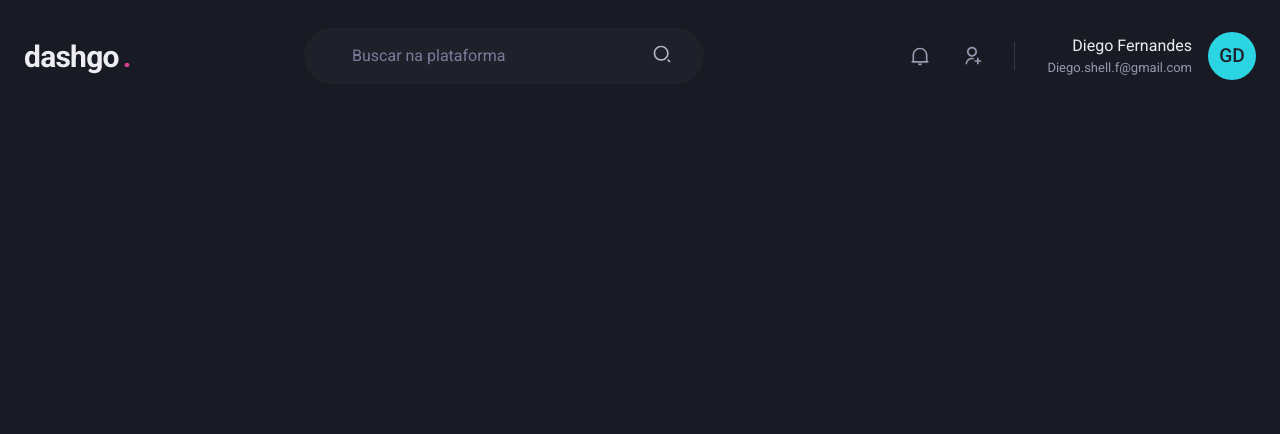
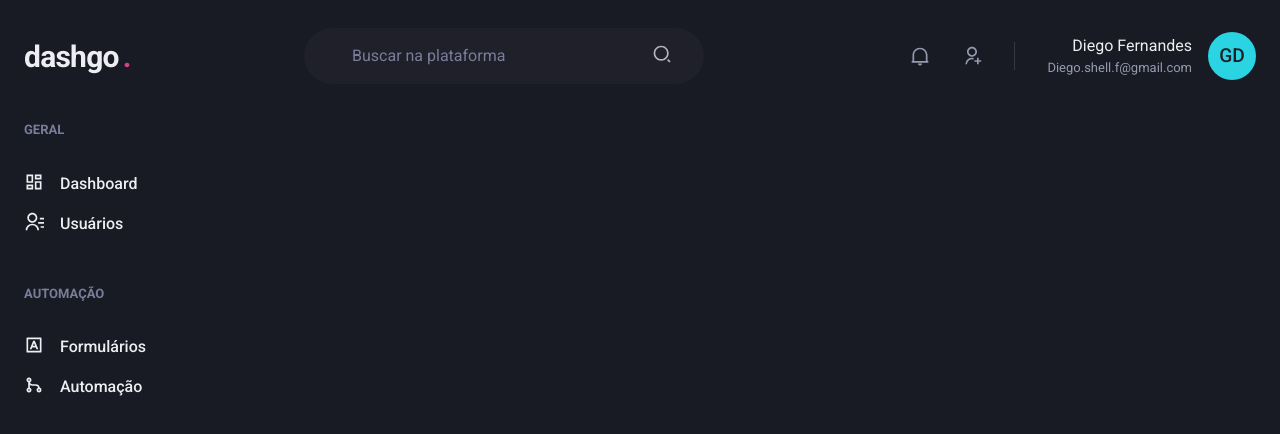
Before and after one commit to GabrielDVpereira/Ignite, a Next.js app in the folder projects/dashgo/: page /dashboard in a window 1280 px wide. Shown: the top 434 px of the page. Built offline with nearby package versions, Linux system fonts and the light colour scheme.

Commit message:
init sidebar

```diff
--- /dev/null
+++ b/projects/dashgo/src/components/Sidebar.tsx
@@ -0,0 +1,57 @@
+import { Box, Stack, Text, Link, Icon } from "@chakra-ui/react";
+import {
+  RiContactsLine,
+  RiDashboardLine,
+  RiGitMergeLine,
+  RiInputMethodLine,
+} from "react-icons/ri";
+
+export function Sidebar() {
+  return (
+    <Box as="aside" w="64" mr="8">
+      <Stack spacing="12" align="flex-start">
+        <Box>
+          <Text fontWeight="bold" color="gray.400" fontSize="small">
+            GERAL
+          </Text>
+          <Stack spacing="4" mt="8" align="stretch">
+            <Link display="flex" align="center">
+              <Icon as={RiDashboardLine} fontSize="20" />
+              <Text ml="4" fontWeight="medium">
+                Dashboard
+              </Text>
+            </Link>
+
+            <Link display="flex" align="center">
+              <Icon as={RiContactsLine} fontSize="20" />
+              <Text ml="4" fontWeight="medium">
+                Usuários
+              </Text>
+            </Link>
+          </Stack>
+        </Box>
+
+        <Box>
+          <Text fontWeight="bold" color="gray.400" fontSize="small">
+            AUTOMAÇÃO
+          </Text>
+          <Stack spacing="4" mt="8" align="stretch">
+            <Link display="flex" align="center">
+              <Icon as={RiInputMethodLine} fontSize="20" />
+              <Text ml="4" fontWeight="medium">
+                Formulários
+              </Text>
+            </Link>
+
+            <Link display="flex" align="center">
+              <Icon as={RiGitMergeLine} fontSize="20" />
+              <Text ml="4" fontWeight="medium">
+                Automação
+              </Text>
+            </Link>
+          </Stack>
+        </Box>
+      </Stack>
+    </Box>
+  );
+}
--- a/projects/dashgo/src/pages/dashboard.tsx
+++ b/projects/dashgo/src/pages/dashboard.tsx
@@ -1,7 +1,15 @@
-import {Header} from '../components/Header';
+import { Header } from "../components/Header";
+import { Flex } from "@chakra-ui/react";
+import { Sidebar } from "../components/Sidebar";
 
-export default function Dashboard(){
-  return(
-    <Header />
-  )
+export default function Dashboard() {
+  return (
+    <Flex direction="column" h="100vh">
+      <Header />
+
+      <Flex width="100%" my="6" maxWidth={1480} mx="auto" px="6">
+        <Sidebar />
+      </Flex>
+    </Flex>
+  );
 }
```
